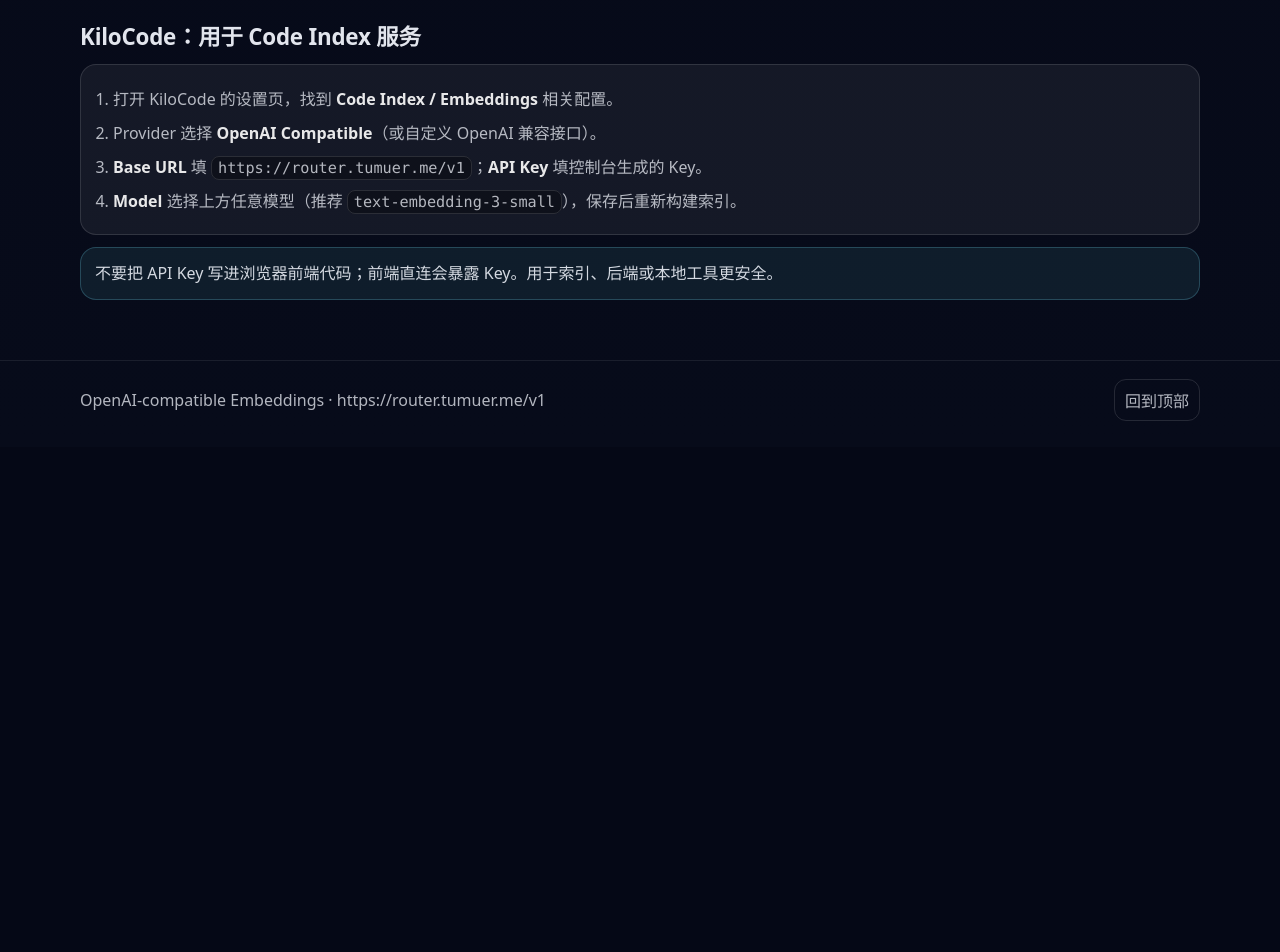
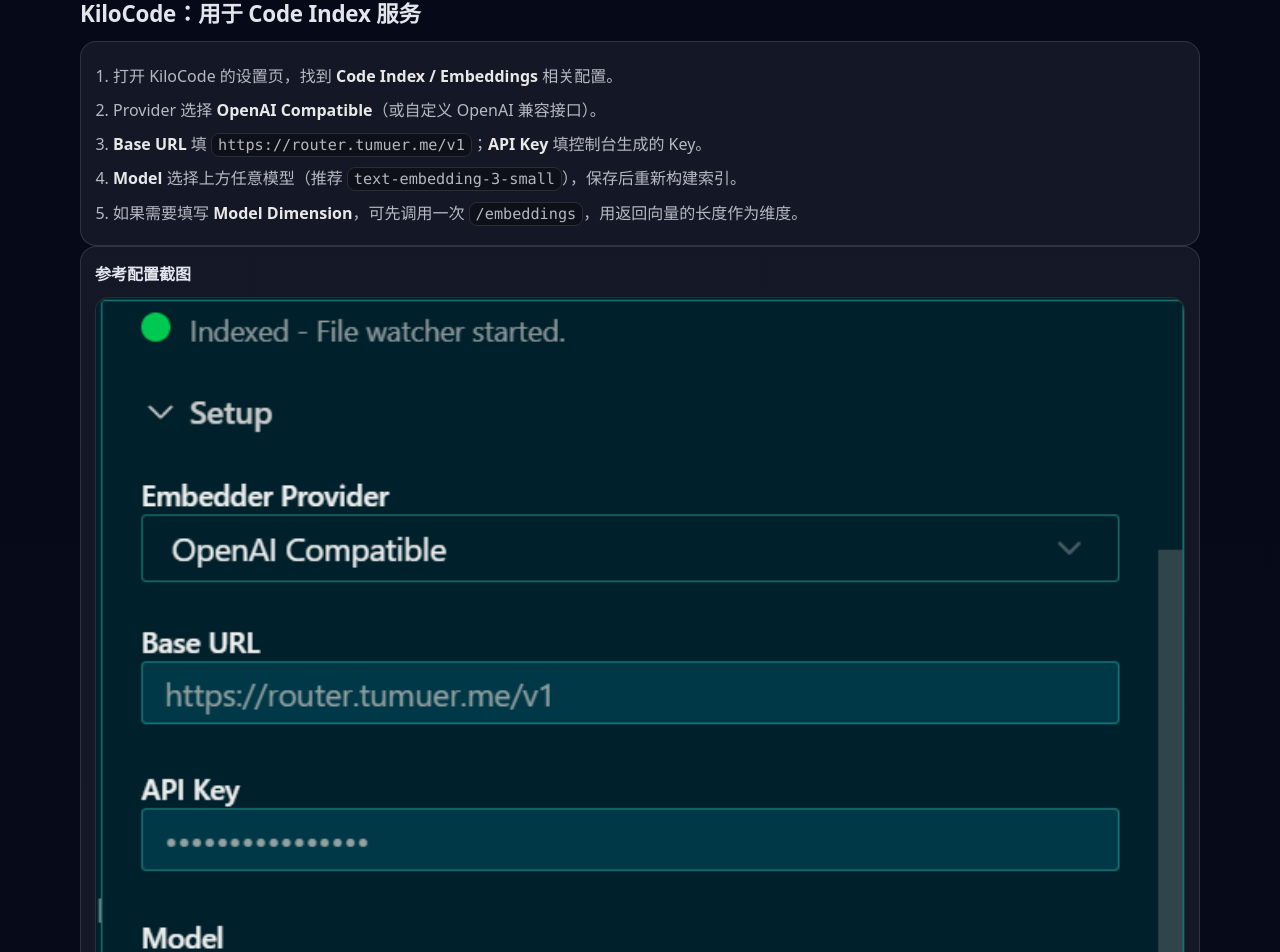
Before and after one commit to un4gt/embedding-docs, a React app: page / in a window 1280 px wide. Shown: the part 1831-2783 px from the top of the page. Before the commit the page ends 2278 px from the top, so only its background shows below. Built offline with nearby package versions, Linux system fonts and the light colour scheme; the HTML template or start-up script is replaced by a standard one.

Commit message:
docs: 更新模型列表并添加 KiloCode 配置截图

```diff
--- a/src/App.css
+++ b/src/App.css
@@ -419,6 +419,31 @@
   margin: 6px 0;
 }
 
+.figure {
+  margin: 12px 0 0;
+}
+
+.figureLink {
+  display: block;
+  border-radius: 14px;
+  overflow: hidden;
+  border: 1px solid rgba(255, 255, 255, 0.12);
+  background: rgba(0, 0, 0, 0.26);
+}
+
+.figureImage {
+  display: block;
+  width: 100%;
+  height: auto;
+}
+
+.figureCaption {
+  margin-top: 10px;
+  color: var(--faint);
+  font-size: 0.92rem;
+  line-height: 1.6;
+}
+
 .em {
   color: rgba(255, 255, 255, 0.9);
   font-weight: 620;
--- a/src/App.tsx
+++ b/src/App.tsx
@@ -5,7 +5,6 @@
 const BASE_URL = 'https://router.tumuer.me/v1';
 const MODELS = [
   'embedding-001',
-  'gemini-embedding-exp-03-07',
   'text-embedding-004',
   'text-embedding-3-large',
   'text-embedding-3-small',
@@ -29,7 +28,6 @@
 
 models = [
     "embedding-001",
-    "gemini-embedding-exp-03-07",
     "text-embedding-004",
     "text-embedding-3-large",
     "text-embedding-3-small",
@@ -60,7 +58,6 @@
 
 const models = [
   "embedding-001",
-  "gemini-embedding-exp-03-07",
   "text-embedding-004",
   "text-embedding-3-large",
   "text-embedding-3-small",
@@ -280,10 +277,27 @@
                   <span className="em">Model</span> 选择上方任意模型（推荐{' '}
                   <code className="inlineCode">text-embedding-3-small</code>），保存后重新构建索引。
                 </li>
+                <li>
+                  如果需要填写 <span className="em">Model Dimension</span>，可先调用一次 <code className="inlineCode">/embeddings</code>，用返回向量的长度作为维度。
+                </li>
               </ol>
             </div>
-            <div className="callout" role="note">
-              不要把 API Key 写进浏览器前端代码；前端直连会暴露 Key。用于索引、后端或本地工具更安全。
+
+            <div className="card">
+              <div className="cardTitle">参考配置截图</div>
+              <figure className="figure">
+                <a className="figureLink" href="/image.png" target="_blank" rel="noreferrer">
+                  <img
+                    className="figureImage"
+                    src="/image.png"
+                    width={674}
+                    height={754}
+                    loading="lazy"
+                    alt="KiloCode Code Index / Embeddings 设置示例：OpenAI Compatible、Base URL、API Key、Model 与 Model Dimension"
+                  />
+                </a>
+                <figcaption className="figureCaption">点击图片可查看大图</figcaption>
+              </figure>
             </div>
           </section>
         </div>
```
Also changed, not shown: public/image.png (added).
